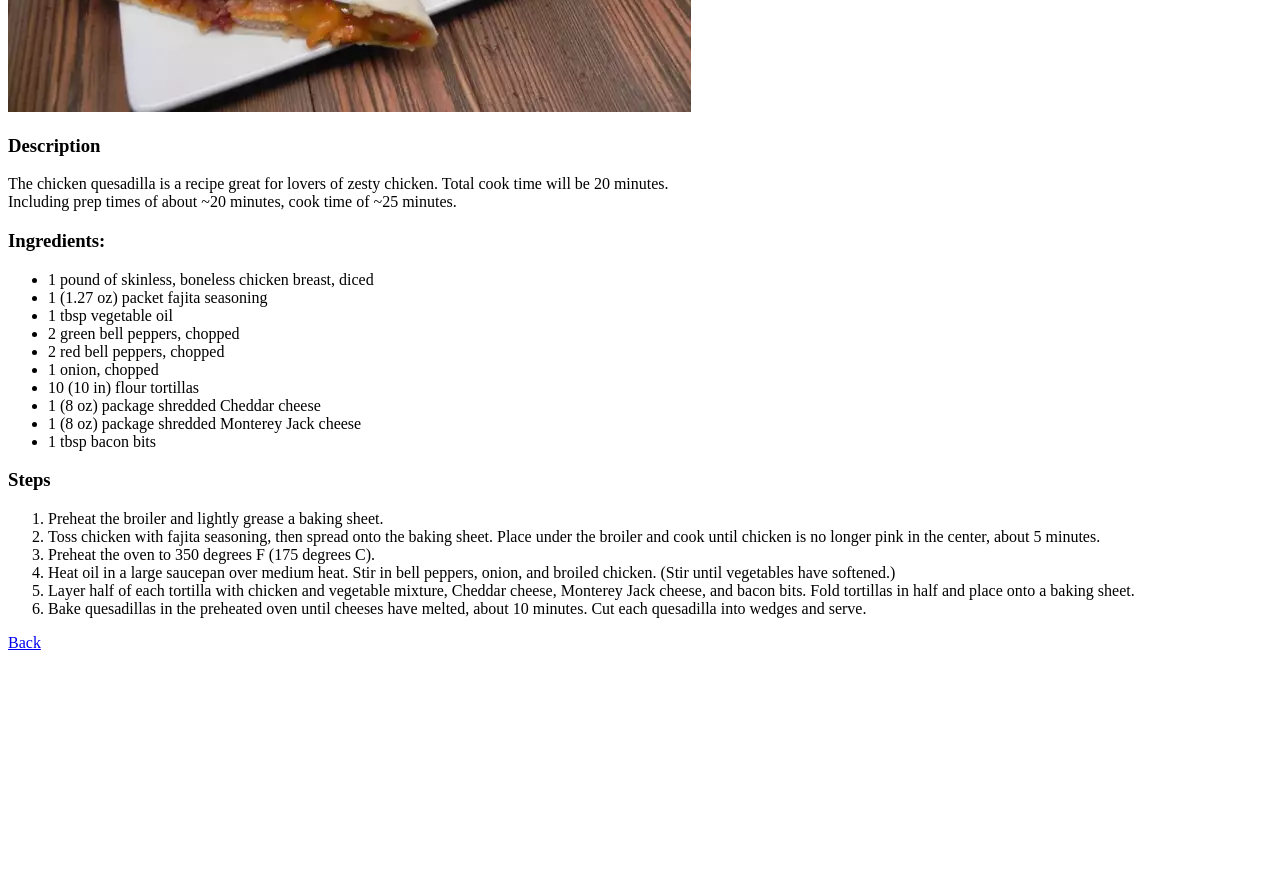
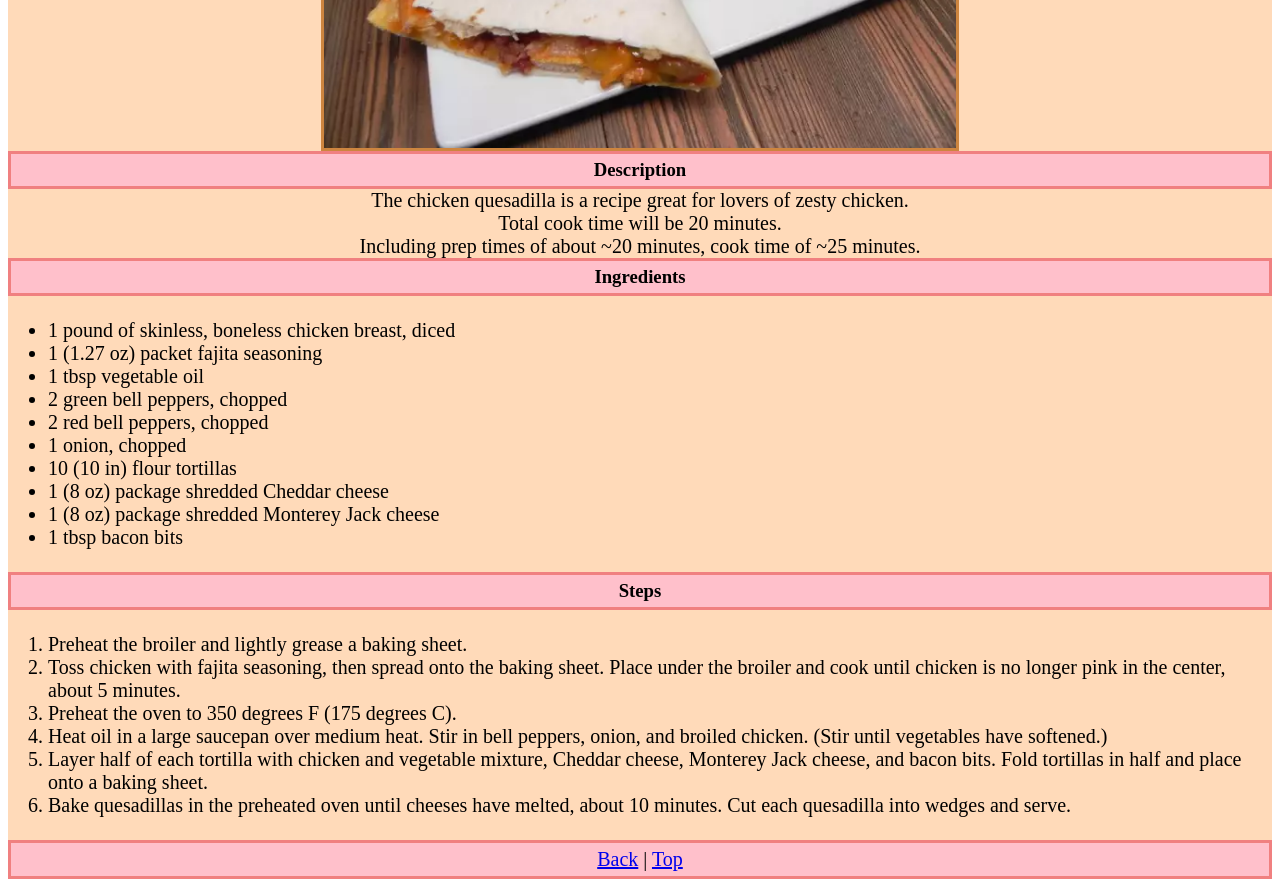
Before and after one commit to 9brian/odin-recipes, a plain HTML site: page recipes/chicken_quesadilla.html in a window 1280 px wide. Shown: the part 480-1367 px from the top of the page. Before the commit the page ends 1140 px from the top, so only its background shows below. Drawn offline with Linux system fonts and the light colour scheme.

Commit message:
Add Alfredo style

```diff
--- a/recipes/chicken_quesadilla.html
+++ b/recipes/chicken_quesadilla.html
@@ -2,20 +2,30 @@
 <html>
     <head>
         <meta charset="utf-8">
+        <link rel="stylesheet" href="../css/recipes.css">
         <title>Chicken Quesadilla Recipes</title>
     </head>
 
     <body>
-        <h1>Chicken Wing Recipe</h1>
-        <img src="../images/chicken_quesadilla.webp" height=auto width =auto alt="Yummy Chicken Quesadilla">
+        <h1 class="titlo">Chicken Quesadilla Recipe</h1>
+        <div class="box">
+            <img src="../images/chicken_quesadilla.webp" height=auto width =auto alt="Yummy Chicken Quesadilla" class="center">
+        </div>
 
-        <h3>Description</h3>
-        <p>The chicken quesadilla is a recipe great for lovers of zesty chicken. Total cook time will be 20 minutes.
+
+        <h3 class="headers">Description</h3>
+        <div class="box">
+            <p>The chicken quesadilla is a recipe great for lovers of zesty chicken.
+                <br>
+                Total cook time will be 20 minutes.
+                <br>
+                Including prep times of about ~20 minutes, cook time of ~25 minutes.
+            </p>
+        </div>
+
+        <h3 class="headers">Ingredients</h3>
+        <ul class="box">
             <br>
-            Including prep times of about ~20 minutes, cook time of ~25 minutes.
-        </p>
-        <h3>Ingredients: </h3>
-        <ul>
             <li>1 pound of skinless, boneless chicken breast, diced</li>
             <li>1 (1.27 oz) packet fajita seasoning</li>
             <li>1 tbsp vegetable oil</li>
@@ -26,10 +36,11 @@
             <li>1 (8 oz) package shredded Cheddar cheese</li>
             <li>1 (8 oz) package shredded Monterey Jack cheese</li>
             <li>1 tbsp bacon bits</li>
-
+            <br>
         </ul>
-        <h3>Steps</h3>
-        <ol>
+        <h3 class="headers">Steps</h3>
+        <ol class="box">
+            <br>
             <li>Preheat the broiler and lightly grease a baking sheet.</li>
             <li>Toss chicken with fajita seasoning, then spread onto
                  the baking sheet. Place under the broiler and cook
@@ -44,7 +55,16 @@
             <li>Bake quesadillas in the preheated oven until
                 cheeses have melted, about 10 minutes. Cut
                 each quesadilla into wedges and serve.</li>
+            <br>
         </ol>
-        <a href="../index.html">Back</a>
+        <div class="headers">
+            <div class="links">
+                <p>
+                    <a href="../index.html">Back</a>
+                    |
+                    <a href="chicken_quesadilla.html">Top</a>
+                </p>
+            </div>
+        </div>
     </body>
 </html>
```
